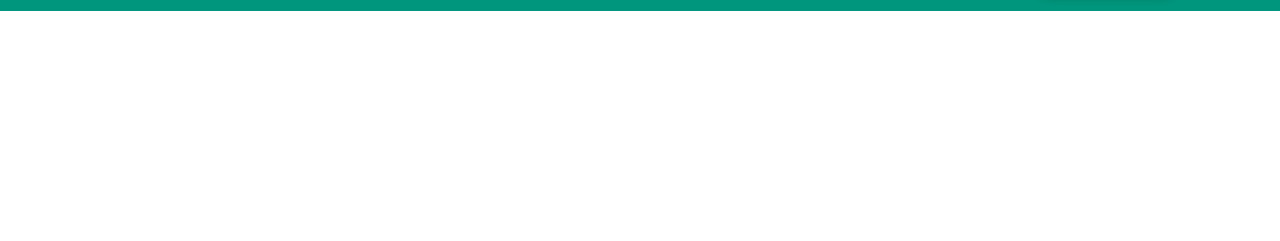
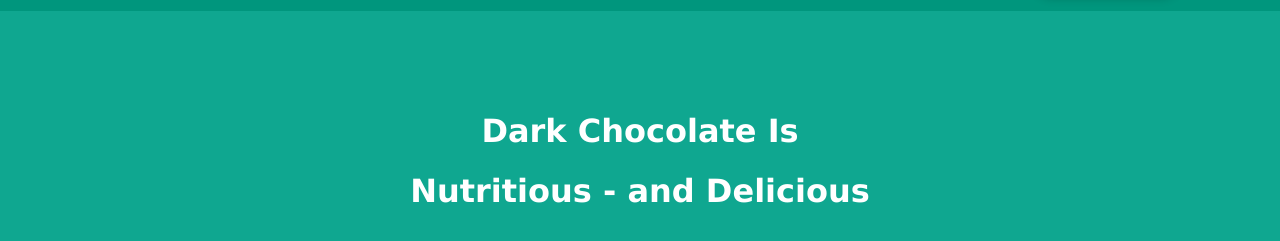
Before and after one commit to dyo26/landing_page, a plain HTML site: page index.html in a window 1280 px wide. Shown: the part 69-310 px from the top of the page. Drawn offline with Linux system fonts and the light colour scheme.

Commit message:
Modify index.html and style.css
to add title and make it center

```diff
--- a/index.html
+++ b/index.html
@@ -26,5 +26,9 @@
                 </button>
             </div>
         </div>
+        <div class="title_container">
+            <h1 class="title_text">Dark Chocolate Is </h1>
+            <h1 class="title_text">Nutritious - and Delicious</h1>
+        </div>
     </body>
 </html>
--- a/style.css
+++ b/style.css
@@ -1,5 +1,6 @@
 body {
     font-family: Verdana, Geneva, Tahoma, sans-serif;
+    color: #fff;
 }
 
 .header {
@@ -76,3 +77,18 @@ a:link{
     margin-left: 3px;
 
 }
+
+.title_container {
+    background-color: #0FA790;
+    height: 800px;
+    position: fixed;
+    left: 0px;
+    right: 0px;
+    top: 80px;
+    padding-top: 80px;
+}
+
+.title_text {
+    display: flex;
+    justify-content: center;
+}
```
